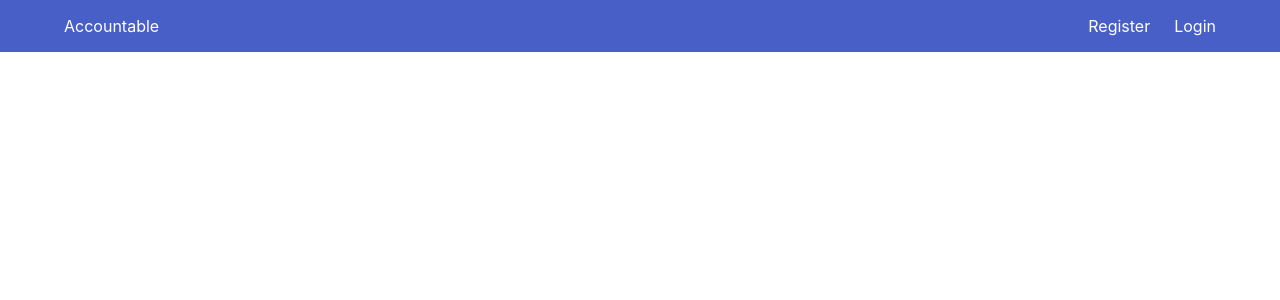
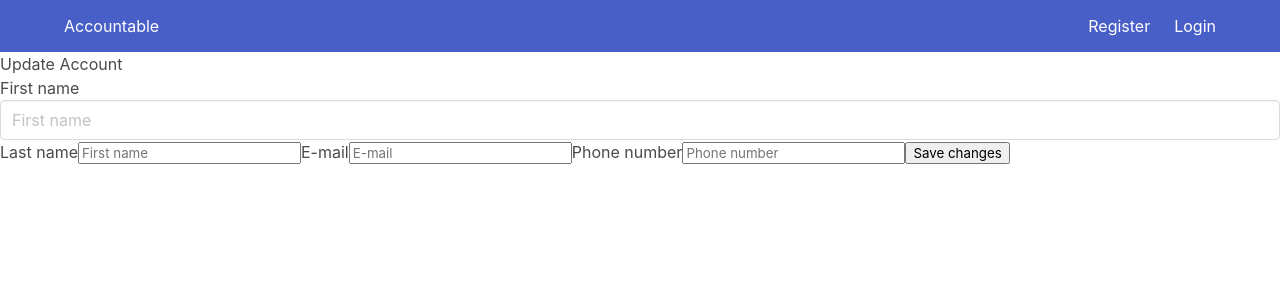
Before and after one commit to ebyass/sei-project-03, a React (Create React App) app in the folder frontend/: page /users/1/update in a window 1280 px wide. Shown: the top 300 px of the page. Built offline with nearby package versions, Linux system fonts and the light colour scheme; no server answers.

Commit message:
building out user show and user update components

```diff
--- a/frontend/src/App.js
+++ b/frontend/src/App.js
@@ -6,6 +6,7 @@ import Login from './components/auth/Login'
 import Navbar from './components/common/Navbar'
 import Home from './components/common/Home'
 import UserShow from './components/users/UserShow'
+import UserUpdate from './components/users/UserUpdate'
 import SearchIndex from './components/friends/SearchIndex'
 import FriendSearch from './components/friends/FriendSearch'
 import ExpensesNew from './components/expenses/ExpenseNew'
@@ -18,7 +19,8 @@ const App = () => {
         <Route exact path="/" component={Home} />
         <Route path="/register" component={Register} />
         <Route path="/login" component={Login} />
-        <Route path="/user/:id/friends" component={FriendSearch} />
+        <Route path="/users/:id/friends" component={FriendSearch} />
+        <Route path="/users/:id/update" component={UserUpdate} />
         <Route path="/users/:id" component={UserShow} />
         <Route path="/search" component={SearchIndex} />
 
--- a/frontend/src/components/common/Navbar.js
+++ b/frontend/src/components/common/Navbar.js
@@ -42,7 +42,7 @@ class Navbar extends React.Component {
 						<div className="navbar-end">
 							{!isAuthenticated() && <Link to="/register" className="navbar-item">Register</Link>}
 							{!isAuthenticated() && <Link to="/login" className="navbar-item">Login</Link>}
-							{isAuthenticated() && <Link to="/user/:id/friends" className="navbar-item">Newsfeed</Link>}
+							{isAuthenticated() && <Link to="/users/:id/friends" className="navbar-item">Newsfeed</Link>}
 							{isAuthenticated() && <Link to={`/users/${userId}/friends`} className="navbar-item">Friends</Link>}
 							{isAuthenticated() && <Link to="/search" className="navbar-item">Search</Link>}
 							{isAuthenticated() && <Link to="/" className="navbar-item">Expenses</Link>}
--- /dev/null
+++ b/frontend/src/components/users/UserForm.js
@@ -0,0 +1,38 @@
+import React from 'react'
+
+const UserForm = ({ formData, handleChange, handleSubmit }) => (
+  <form onSubmit={handleSubmit}>
+    <label>First name</label>
+    <input
+      className="input"
+      placeholder="First name"
+      name="firstName"
+      value={formData.firstName}
+      onChange={handleChange}
+    />
+    <label>Last name</label>
+    <input
+      placeholder="First name"
+      name="lastName"
+      value={formData.lastName}
+      onChange={handleChange}
+    />
+    <label>E-mail</label>
+    <input
+      placeholder="E-mail"
+      name="email"
+      value={formData.email}
+      onChange={handleChange}
+    />
+    <label>Phone number</label>
+    <input
+      placeholder="Phone number"
+      name="phoneNumber"
+      value={formData.phoneNumber}
+      onChange={handleChange}
+    />
+    <button type="submit">Save changes</button>
+  </form>
+)
+
+export default UserForm
--- a/frontend/src/components/users/UserShow.js
+++ b/frontend/src/components/users/UserShow.js
@@ -18,7 +18,6 @@ class UserShow extends React.Component {
   render() {
     if (!this.state.user) return null
     const { user } = this.state
-    console.log(user)
     return (
       <div>
         <div>
@@ -41,7 +40,7 @@ class UserShow extends React.Component {
             <img src="#" alt={`${user.firstName}'s profile`} />
             <h3>{user.firstName} {user.lastName}</h3>
             <p>{user.email}</p>
-            <span><Link to="/users/"></Link>Arrow</span>
+            <span><Link to={`/users/${user._id}/update`}>Arrow</Link></span>
           </div>
           <div>
             <h3>Notification</h3>
--- /dev/null
+++ b/frontend/src/components/users/UserUpdate.js
@@ -0,0 +1,59 @@
+import React from 'react'
+import { getSingleUser, editUser } from '../../lib/api'
+
+import UserForm from './UserForm'
+
+class UserUpdate extends React.Component {
+  state = {
+    formData: {
+      firstName: '',
+      lastName: '',
+      email: '',
+      phoneNumber: '',
+      image: ''
+    }
+  }
+
+  async componentDidMount() {
+    const userId = this.props.match.params.id
+    try {
+      const res = await getSingleUser(userId)
+      this.setState({ formData: res.data })
+    } catch (err) {
+      console.log(err)
+    }
+  }
+
+  handleChange = event => {
+    const formData = { ...this.state.formData, [event.target.name]: event.target.value }
+    this.setState({ formData })
+  }
+
+  handleSubmit = async event => {
+    event.preventDefault()
+    const userId = this.props.match.params.id
+    try {
+      await editUser(userId, this.state.formData)
+      this.props.history.push(`/users/${userId}`)
+    } catch (err) {
+      console.log(err.response)
+    }
+  }
+
+  render() {
+    return(
+      <div>
+        <h2>Update Account</h2>
+        <div>
+          <UserForm
+            formData={this.state.formData}
+            handleChange={this.handleChange}
+            handleSubmit={this.handleSubmit}
+          />
+        </div>
+      </div>
+    )
+  }
+}
+
+export default UserUpdate
--- a/frontend/src/lib/api.js
+++ b/frontend/src/lib/api.js
@@ -37,9 +37,12 @@ export const createExpense = formData => {
 	}
 }
 
-
 export const getSingleUser = id => {
   return axios.get(`${baseUrl}/users/${id}`, withHeaders() )
+}
+
+export const editUser = (id, formData) => {
+  return axios.put(`${baseUrl}/users/${id}`, withHeaders())
 }
 
 export const getAllUsers = () => {
```
